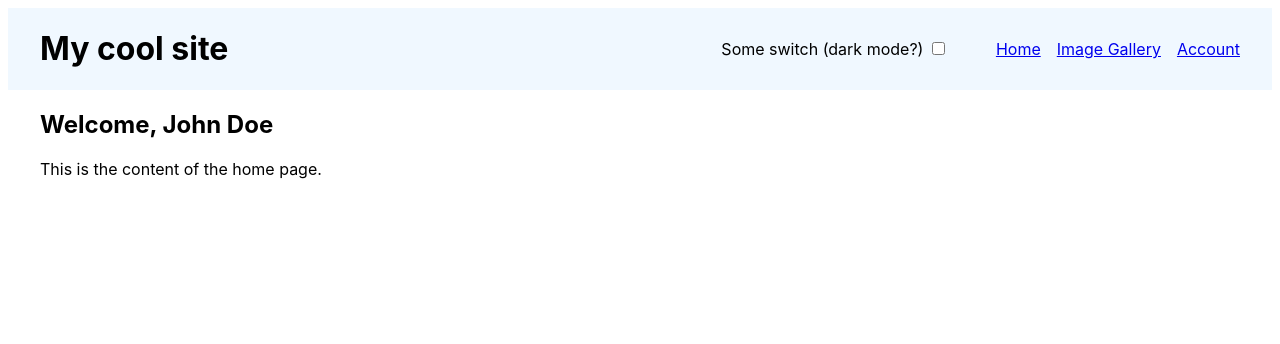
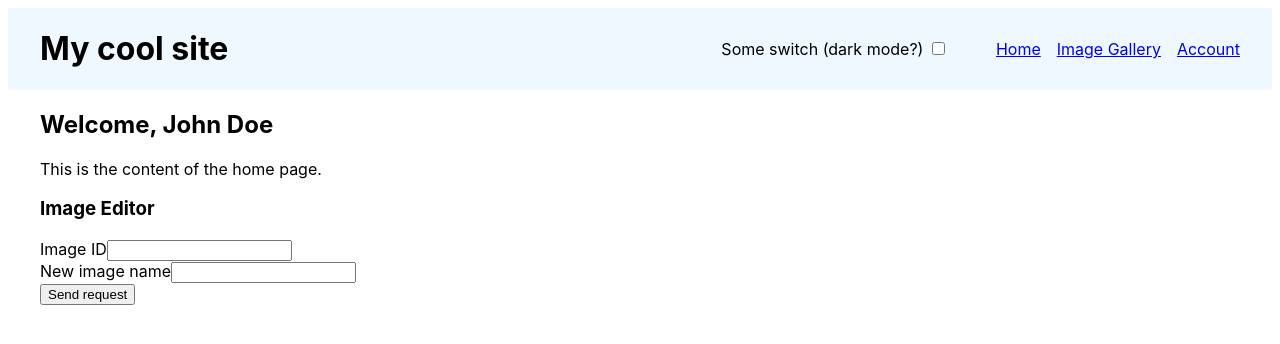
Before and after one commit to AquaJet738/deployment-test, a React (Vite) app in the folder packages/routing-lab/: page / in a window 1280 px wide. Shown: the top 344 px of the page. Built offline with nearby package versions, Linux system fonts and the light colour scheme; no server answers.

Commit message:
fixed a bunch of things (lab 21b)

```diff
--- a/packages/routing-lab/src/Homepage.jsx
+++ b/packages/routing-lab/src/Homepage.jsx
@@ -1,8 +1,13 @@
+import { ImageEditForm } from "./images/ImageEditForm";
+
 export function Homepage(props) {
     return (
         <>
             <h2>Welcome, {props.userName}</h2>
             <p>This is the content of the home page.</p>
+
+            <h3>Image Editor</h3>
+            <ImageEditForm />
         </>
     );
 }
--- a/packages/routing-lab/src/auth/LoginPage.jsx
+++ b/packages/routing-lab/src/auth/LoginPage.jsx
@@ -1,5 +1,6 @@
 import { Link } from 'react-router';
 import UsernamePasswordForm from './UsernamePasswordForm';
+import { sendPostRequest } from './sendPostRequest';
 
 export default function LoginPage() {
     return (
--- a/packages/routing-lab/src/auth/RegisterPage.jsx
+++ b/packages/routing-lab/src/auth/RegisterPage.jsx
@@ -3,28 +3,10 @@ import UsernamePasswordForm from './UsernamePasswordForm';
 import { sendPostRequest } from './sendPostRequest';
 
 export default function RegisterPage() {
-    const handleOnSubmit = async ({ name, password }) => {
-        const response = await sendPostRequest("/auth/register", { name, password });
-
-        try {
-            if (response.status >= 400 && response.status < 500) {
-                return { type: "error", message: "User already exists or invalid input." };
-            }
-
-            if (response.status >= 500) {
-                return { type: "error", message: "Server error, please try again later." };
-            }
-
-            return response;
-        } catch (error) {
-            return { type: "error", message: "An unexpected error occurred." };
-        }
-    }
-
     return (
         <div className="max-w-md mx-auto mt-10 p-4 border rounded-lg shadow-md">
             <h2 className="text-xl font-bold mb-4">Register a New Account</h2>
-            <UsernamePasswordForm onSubmit={handleOnSubmit}/>
+            <UsernamePasswordForm />
 
             <p className="mt-4 text-sm text-gray-600">
                 Already have an account? <Link to="/login" className="text-blue-500 hover:underline">Log In</Link>
--- a/packages/routing-lab/src/auth/UsernamePasswordForm.jsx
+++ b/packages/routing-lab/src/auth/UsernamePasswordForm.jsx
@@ -1,5 +1,5 @@
 import { useActionState } from "react";
-import { sendPostRequest } from "./sendPostRequest";
+// import { sendPostRequest } from "./sendPostRequest";
 
 /*
 const fakeSendEmail = async () => {
--- a/packages/routing-lab/src/images/ImageDetails.jsx
+++ b/packages/routing-lab/src/images/ImageDetails.jsx
@@ -1,11 +1,16 @@
 import { useImageFetching } from "./useImageFetching.js";
+import { useParams } from "react-router";
 
-export function ImageDetails(props) {
-    const { isLoading, fetchedImages } = useImageFetching(props.imageId, 500);
+export function ImageDetails() {
+    const { imageId } = useParams();
+    const { isLoading, fetchedImages } = useImageFetching(imageId, 500);
     if (isLoading) {
         return <>Loading...</>;
     }
-    const imageData = fetchedImages[0];
+
+    console.log(fetchedImages);
+    console.log(imageId);
+    const imageData = fetchedImages.find(image => image._id === imageId);
     if (!imageData) {
         return <><h2>Image not found</h2></>;
     }
--- /dev/null
+++ b/packages/routing-lab/src/images/ImageEditForm.jsx
@@ -0,0 +1,50 @@
+import { useState } from "react";
+
+export function ImageEditForm() {
+    const [imageId, setImageId] = useState("");
+    const [imageName, setImageName] = useState("");
+    const [isLoading, setIsLoading] = useState(false);
+
+    async function handleSubmit() {
+        setIsLoading(true);
+
+        // Add your fetch code here...
+        const response = await fetch(`/api/images/${imageId}`, {
+            method: "PATCH",
+            headers: {
+                "Content-Type": "application/json"
+            },
+            body: JSON.stringify({ name: imageName })
+        });
+        if (!response.ok) {
+            throw new Error("Failed to update image name");
+        }
+        alert("Image name updated successfully!");
+
+        setImageId("");
+        setImageName("");
+        setIsLoading(false);
+    }
+
+    return (
+        <div>
+            <label style={{ display: "block" }}>
+                Image ID
+                <input
+                        value={imageId}
+                        disabled={isLoading}
+                        onChange={(e) => setImageId(e.target.value)}
+                />
+            </label>
+            <label style={{ display: "block" }}>
+                New image name
+                <input
+                        value={imageName}
+                        disabled={isLoading}
+                        onChange={(e) => setImageName(e.target.value)}
+                />
+            </label>
+            <button disabled={isLoading} onClick={handleSubmit}>Send request</button>
+        </div>
+    )
+}
--- a/packages/routing-lab/src/images/ImageGallery.jsx
+++ b/packages/routing-lab/src/images/ImageGallery.jsx
@@ -7,8 +7,8 @@ export function ImageGallery({ isLoading, fetchedImages }) {
     }
 
     const imageElements = fetchedImages.map((image) => (
-        <div key={image.id} className="ImageGallery-photo-container">
-            <Link to={"/images/" + image.id}>
+        <div key={image._id} className="ImageGallery-photo-container">
+            <Link to={"/images/" + image._id}>
                 <img src={image.src} alt={image.name}/>
             </Link>
         </div>
--- a/packages/routing-lab/src/images/useImageFetching.js
+++ b/packages/routing-lab/src/images/useImageFetching.js
@@ -39,16 +39,31 @@ const IMAGES = [
 export function useImageFetching(imageId, delay=1000) {
     const [isLoading, setIsLoading] = useState(true);
     const [fetchedImages, setFetchedImages] = useState([]);
+
     useEffect(() => {
-        setTimeout(() => {
-            if (imageId === "") {
-                setFetchedImages(IMAGES);
-            } else {
-                setFetchedImages(IMAGES.filter((image) => image.id === imageId));
+        async function fetchImages() {
+            setIsLoading(true);
+            try {
+                const response = await fetch("/api/images");
+                if (!response.ok) {
+                    throw new Error("Failed to fetch images");
+                }
+                const data = await response.json();
+                setFetchedImages(data);
+            } catch (error) {
+                console.error("Error fetching images:", error);
+                setFetchedImages([]);
+            } finally {
+                setIsLoading(false);
             }
-            setIsLoading(false);
+        };
+
+        const timer = setTimeout(() => {
+            fetchImages();
         }, delay);
-    }, [imageId]);
+
+        return () => clearTimeout(timer);
+    }, [imageId, delay]);
 
     return { isLoading, fetchedImages };
 }
--- a/packages/routing-lab/vite.config.js
+++ b/packages/routing-lab/vite.config.js
@@ -4,6 +4,10 @@ import react from '@vitejs/plugin-react-swc'
 // https://vite.dev/config/
 export default defineConfig({
   plugins: [react()],
-  "/api": "http://localhost:3000",
-  "/auth": "http://localhost:3000"
+  server: {
+    proxy: {
+        "/api": "http://localhost:3000", // Forwards all requests at localhost:5173/api/*
+        "/auth": "http://localhost:3000"
+    }
+  }
 })
```
Also changed, not shown: 2 other files (tests, documents, lock files or other folders).
